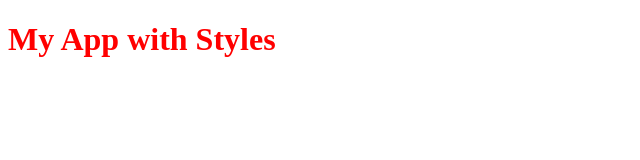
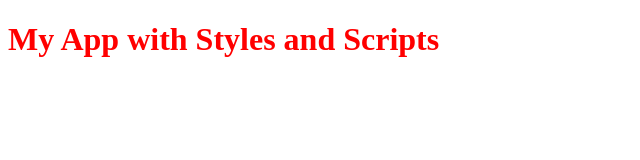
Before and after one commit to mrk-ii/test_repo, a plain HTML site: page index.html in a window 1280 px wide. Shown: the whole page, without its empty margins (0-640 px from the left). Drawn offline with Linux system fonts and the light colour scheme.

Commit message:
Add myTeam

```diff
--- a/index.html
+++ b/index.html
@@ -8,6 +8,7 @@
     <title>Document</title>
 </head>
 <body>
-    <h1>My App with Styles</h1>
+    <h1>My App with Styles and Scripts</h1>
+    <script src="app.js"></script>
 </body>
 </html>
```
Also changed, not shown: app.js (added).
